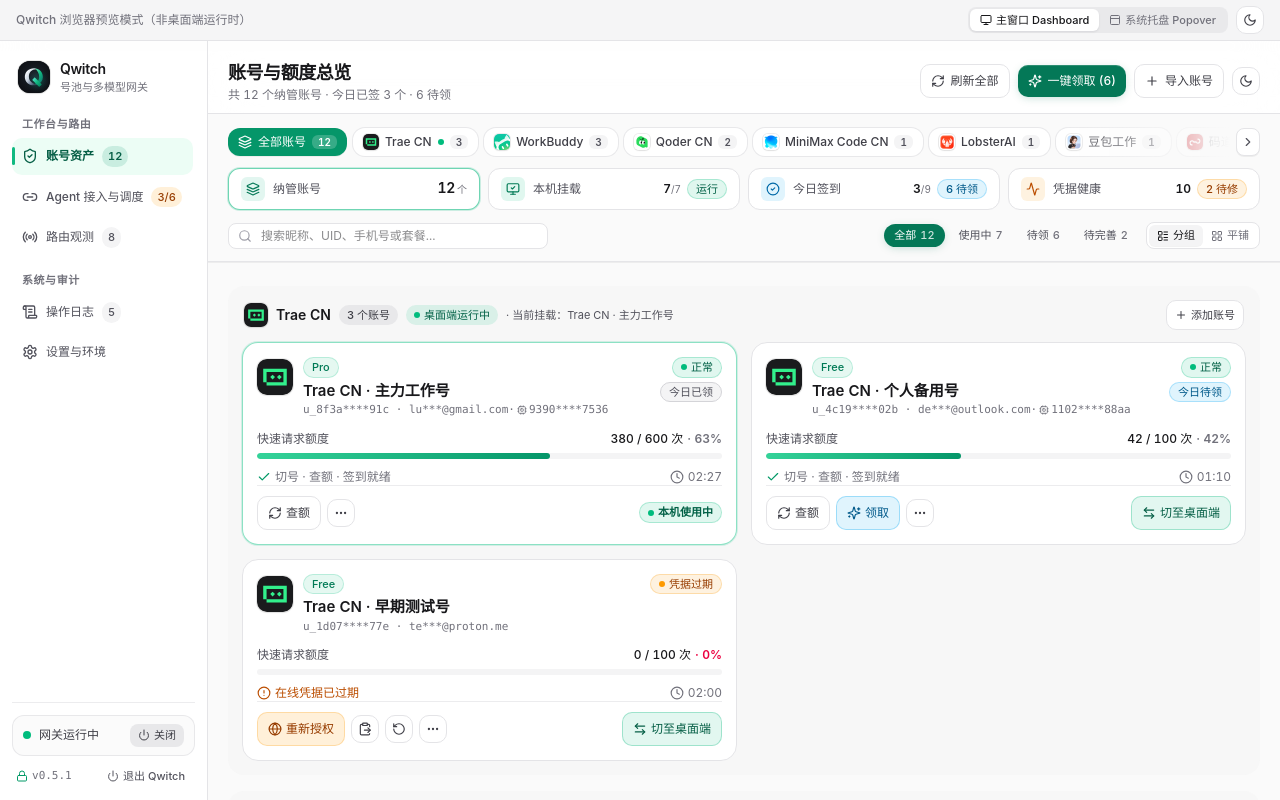
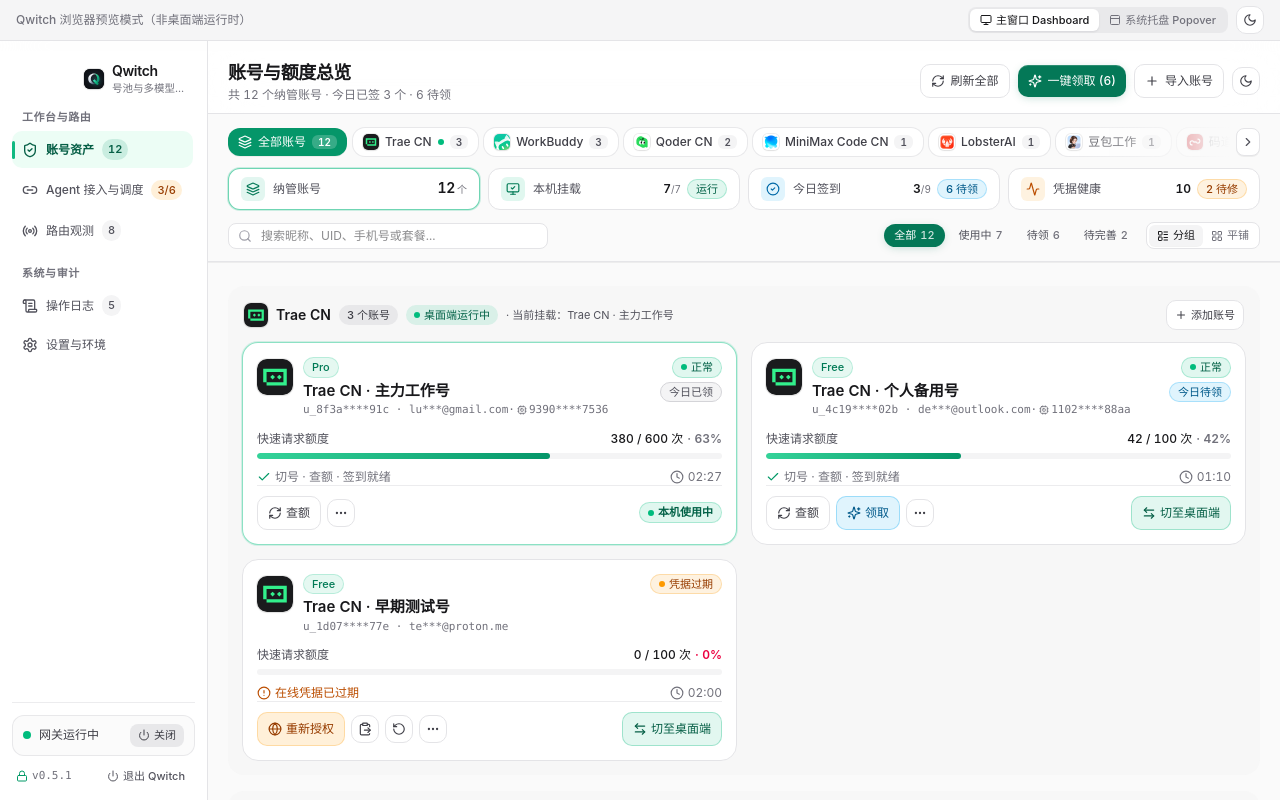
Before and after one commit to LuckyOneTwoThree/Qwitch, a React (Vite) app: page / in a window 1280 px wide. Built offline with nearby package versions, Linux system fonts and the light colour scheme.

Commit message:
style(ui): 品牌区左移 72px 避让红黄绿（10px 标题栏下不再遮挡 logo），logo 改小一号、副标题略缩

```diff
--- a/src/pages/Dashboard.tsx
+++ b/src/pages/Dashboard.tsx
@@ -538,11 +538,11 @@ export function Dashboard() {
       <aside className="flex h-full w-52 shrink-0 flex-col border-r border-zinc-200 bg-white px-3 pb-3 pt-2 dark:border-zinc-800 dark:bg-zinc-900">
         <div className="flex min-h-0 flex-1 flex-col justify-between">
         <div className="overflow-y-auto pr-0.5">
-          <div data-tauri-drag-region onDoubleClick={onTitleBarDoubleClick} className="mb-5 flex items-center gap-2.5 px-1.5">
-            <QwitchLogo size="md" />
+          <div data-tauri-drag-region onDoubleClick={onTitleBarDoubleClick} className="mb-3 flex items-center gap-2 pl-[72px] pr-1 pt-0.5">
+            <QwitchLogo size="sm" />
             <div className="min-w-0">
               <div className="text-sm font-semibold tracking-tight">Qwitch</div>
-              <div className="truncate text-[11px] text-zinc-500 dark:text-zinc-400">
+              <div className="truncate text-[10.5px] text-zinc-500 dark:text-zinc-400">
                 号池与多模型网关
               </div>
             </div>
```
